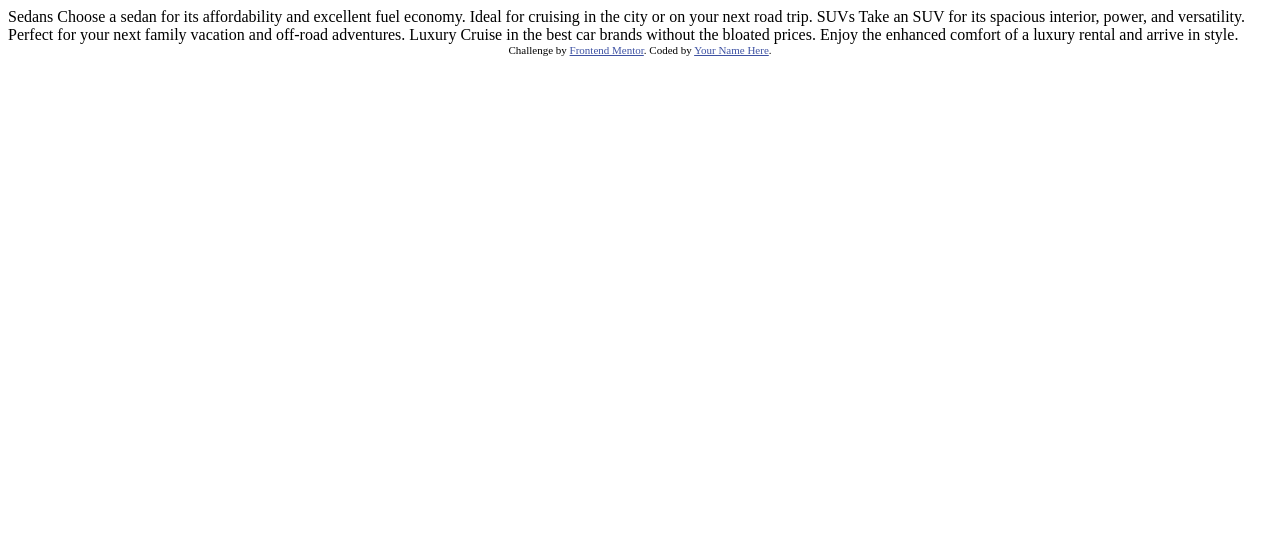
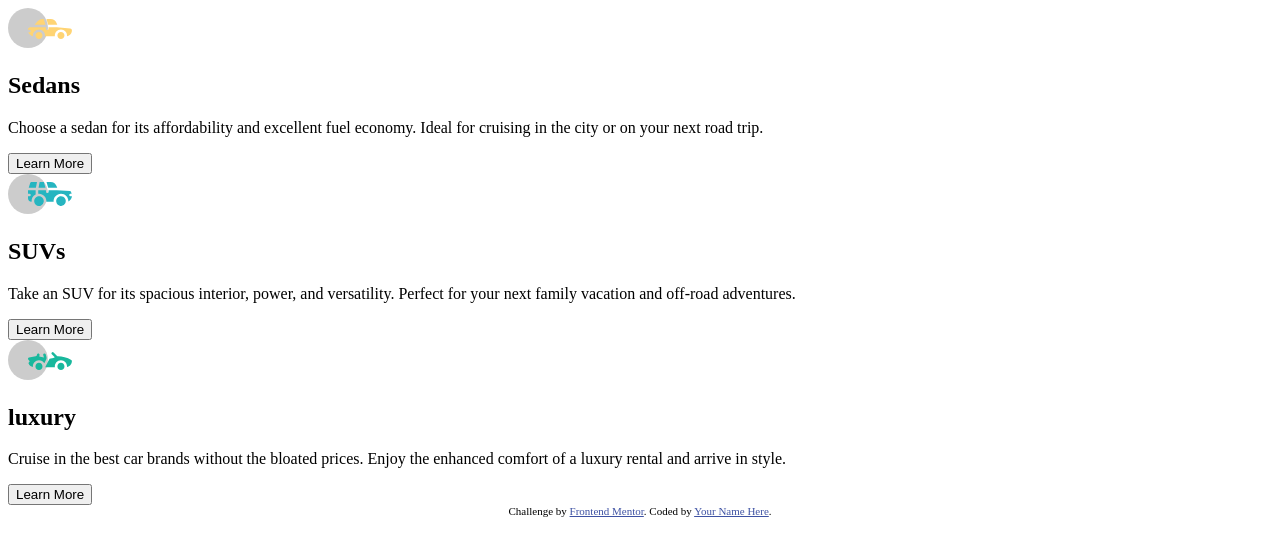
Before and after one commit to sajadzirak/3-column-preview-card, a plain HTML site: page index.html in a window 1280 px wide. Drawn offline with Linux system fonts and the light colour scheme.

Commit message:
html is already completed

```diff
--- a/index.html
+++ b/index.html
@@ -14,21 +14,38 @@
 </head>
 <body>
 
-  Sedans
+  <div class="card">
+    <div class="type">
+      <img src="images/icon-sedans.svg" alt="" class="icon">
+      <h2>Sedans</h2>
+      <p>
         Choose a sedan for its affordability and excellent fuel economy. Ideal for cruising in the city
         or on your next road trip.
-
-  SUVs
+      </p>
+      <button>Learn More</button>
+    </div>
+    <div class="type">
+      <img src="images/icon-suvs.svg" alt="" class="icon">
+      <h2>SUVs</h2>
+      <p>
         Take an SUV for its spacious interior, power, and versatility. Perfect for your next family vacation
         and off-road adventures.
-
-  Luxury
+      </p>
+      <button>Learn More</button>
+    </div>
+    <div class="type">
+      <img src="images/icon-luxury.svg" alt="" class="icon">
+      <h2>luxury</h2>
+      <p>
         Cruise in the best car brands without the bloated prices. Enjoy the enhanced comfort of a luxury
         rental and arrive in style.
-
+      </p>
+      <button>Learn More</button>
+    </div>
+  </div>
   <div class="attribution">
     Challenge by <a href="https://www.frontendmentor.io?ref=challenge" target="_blank">Frontend Mentor</a>.
-    Coded by <a href="#">Your Name Here</a>.
+    Coded by <a href="https://www.github.com/sajadzirak">Your Name Here</a>.
   </div>
 </body>
 </html>
```
Lines whose indentation alone changed are shown as unchanged.
